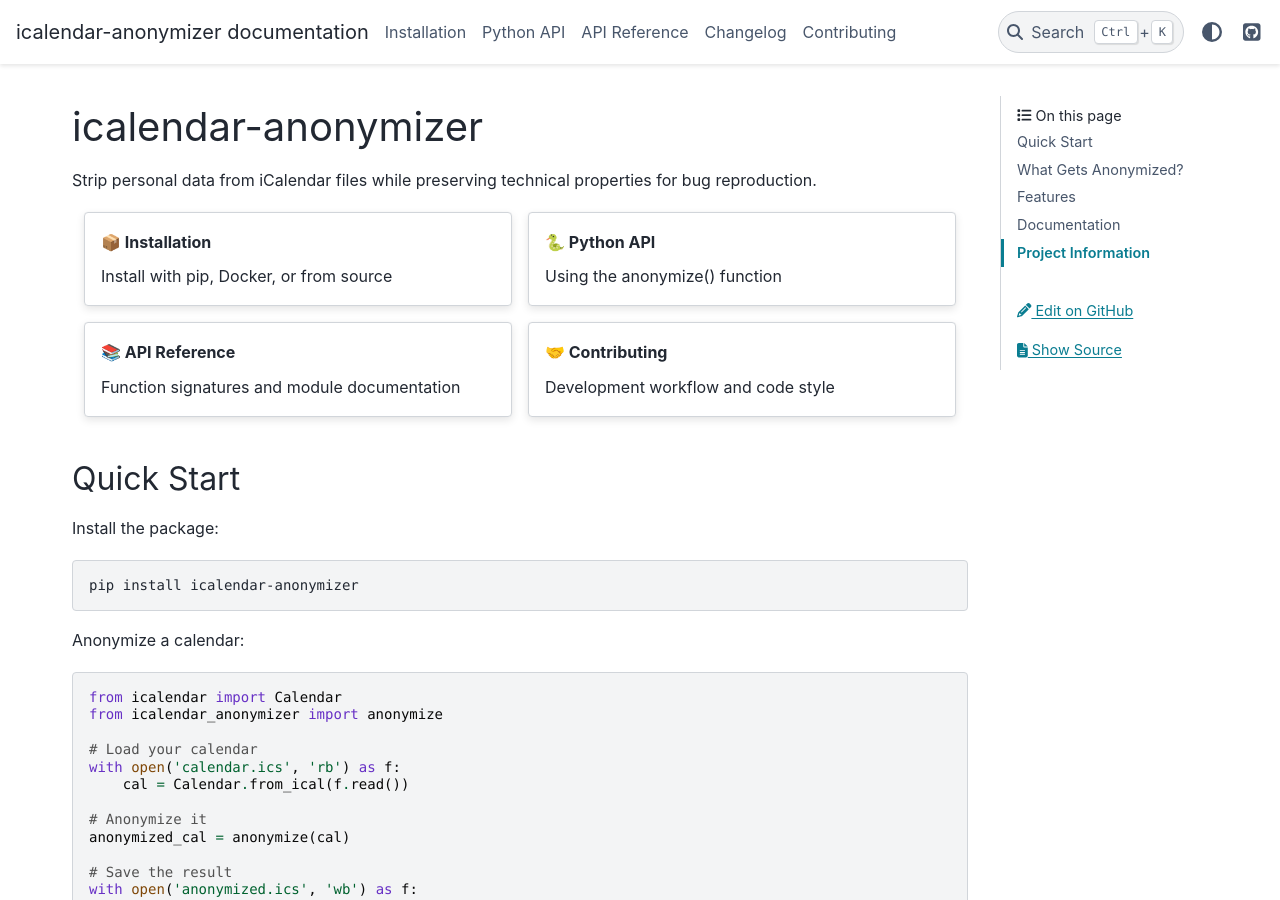
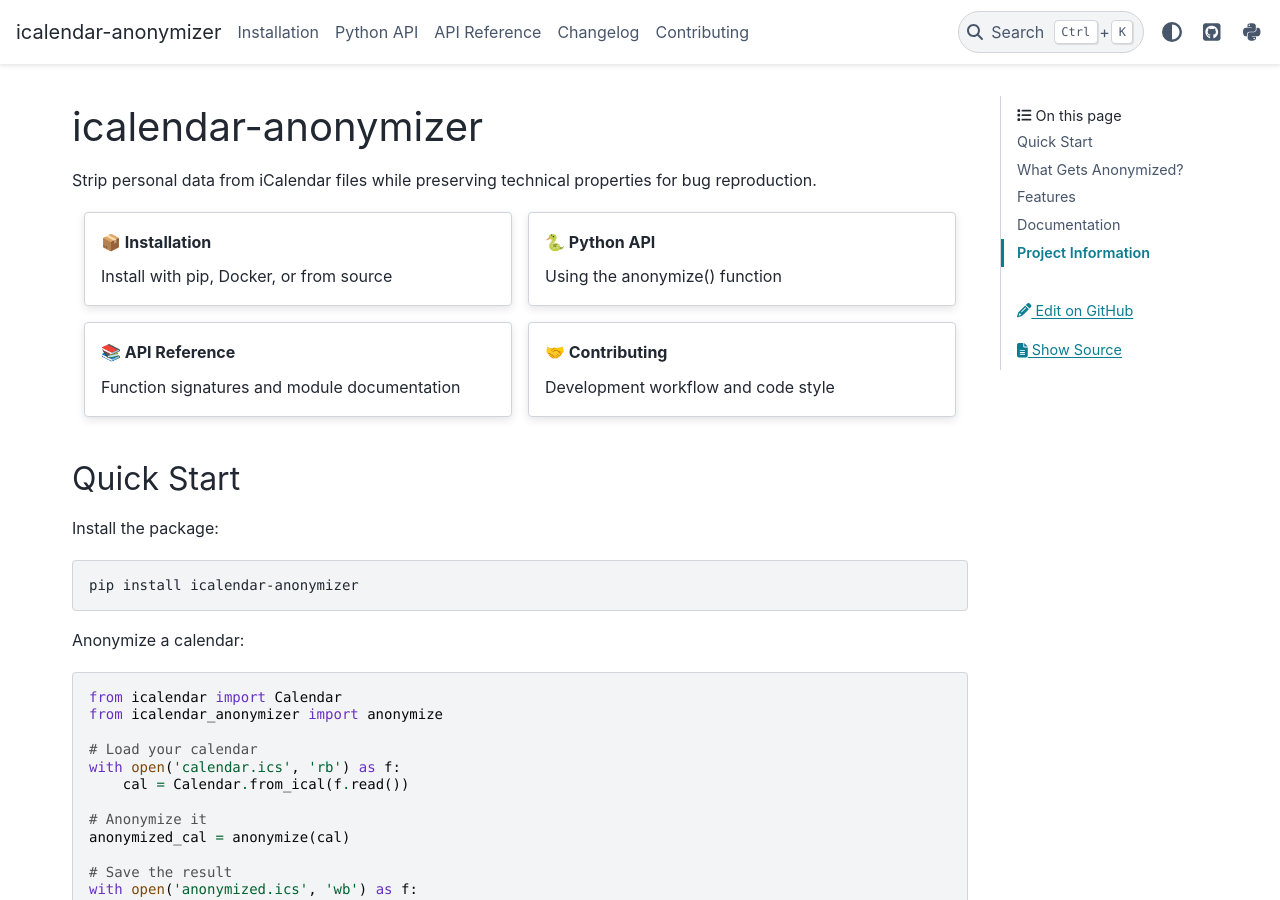
Before and after one commit to mergecal/icalendar-anonymizer, a Sphinx documentation site: the page built from docs/index.rst, in a window 1280 px wide and 900 px high. Built offline with Sphinx 7.4.7 and the PyData theme 0.15.4, drawn with Linux system fonts in a browser that asks for light colours.

Commit message:
docs: enhance theme with icon links and logo

```diff
--- a/docs/conf.py
+++ b/docs/conf.py
@@ -22,13 +22,28 @@ extensions = [
 # Theme configuration
 html_theme = "pydata_sphinx_theme"
 html_theme_options = {
-    "github_url": "https://github.com/mergecal/icalendar-anonymizer",
+    "icon_links": [
+        {
+            "name": "GitHub",
+            "url": "https://github.com/mergecal/icalendar-anonymizer",
+            "icon": "fa-brands fa-square-github",
+            "type": "fontawesome",
+        },
+        {
+            "name": "PyPI",
+            "url": "https://pypi.org/project/icalendar-anonymizer",
+            "icon": "fa-brands fa-python",
+            "type": "fontawesome",
+        },
+    ],
+    "logo": {"text": "icalendar-anonymizer"},
     "use_edit_page_button": True,
     "show_toc_level": 2,
     "navbar_align": "left",
     "show_nav_level": 1,
     "navigation_with_keys": True,
     "collapse_navigation": False,
+    "search_bar_text": "Search documentation",
 }
 
 html_context = {
```
